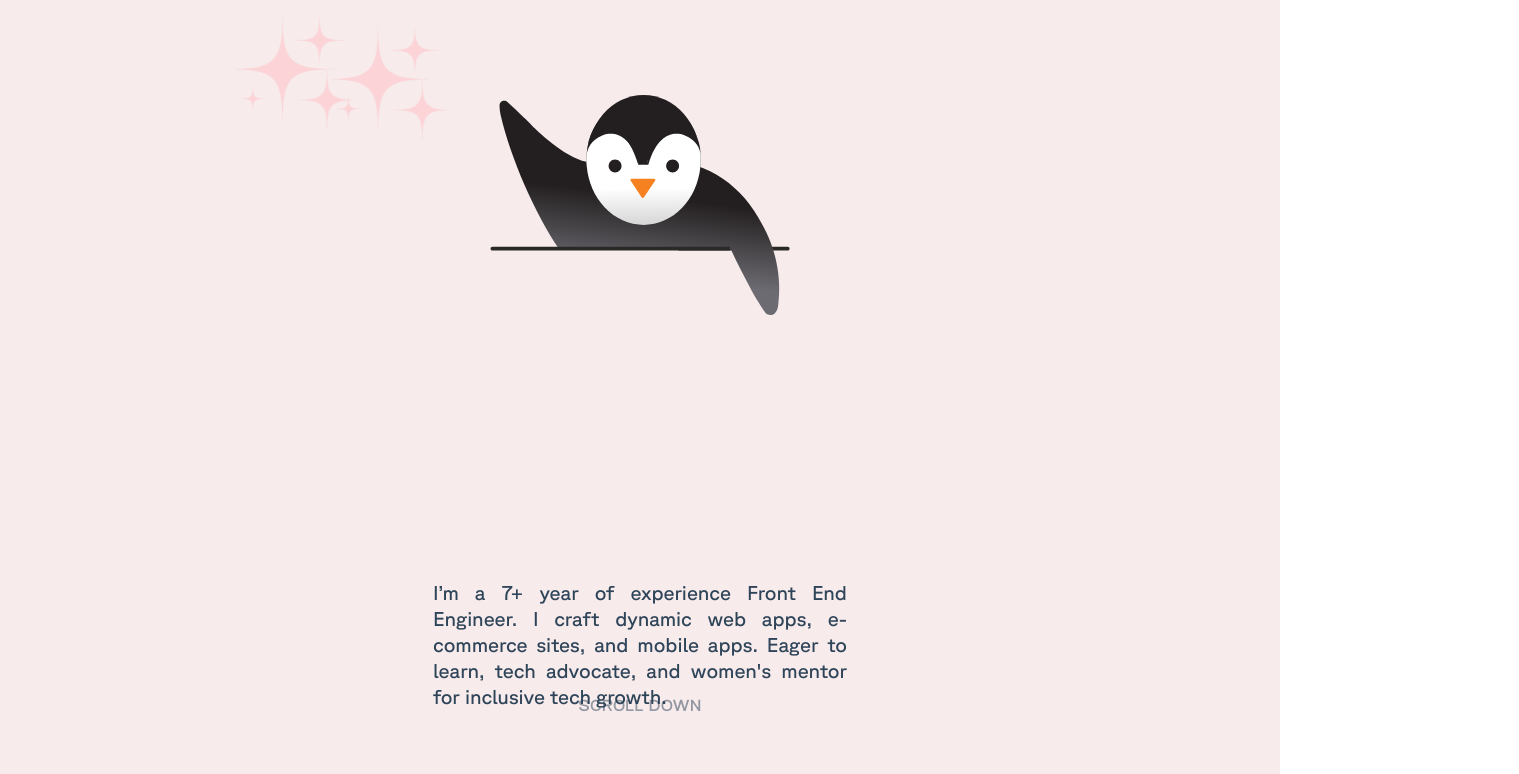
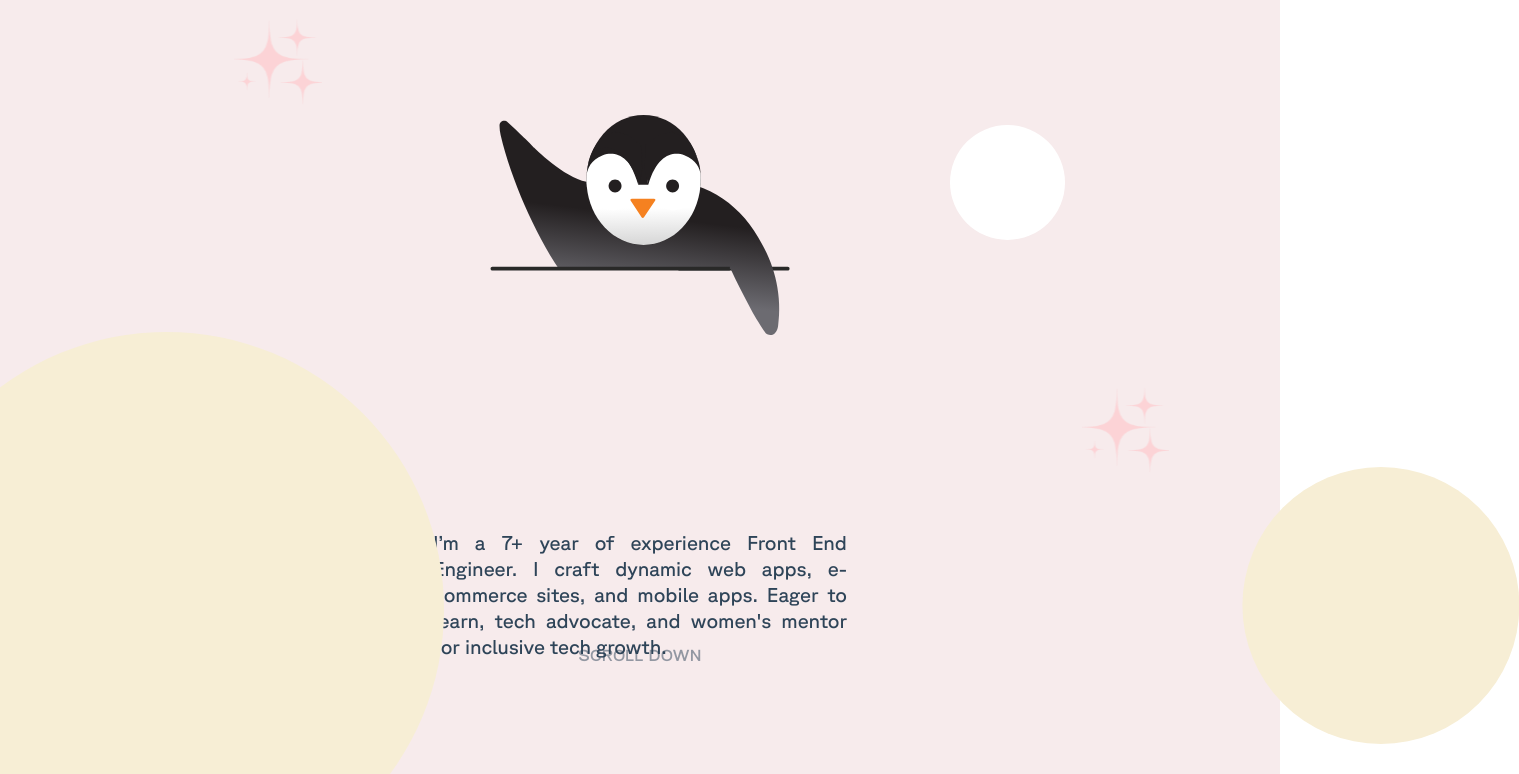
Before and after one commit to tatellog/next-vercel, a Next.js app: page /about in a window 1280 px wide. Shown: the part 290-1064 px from the top of the page, 1519 px wide, since content can reach past the window. Built offline with nearby package versions, Linux system fonts and the light colour scheme; a web font is replaced by a local one.

Commit message:
Add responsive to bigCircle component

```diff
--- a/src/components/atoms/Circle/Ilustration/styles.ts
+++ b/src/components/atoms/Circle/Ilustration/styles.ts
@@ -9,17 +9,17 @@ export const IllustrationContainer = styled.div`
   place-items: center;
 
   & #spark-left {
-    top: -12rem;
-    width: 10.71894rem;
-    height: 8.08725rem;
+    width: 8.71894rem;
+    height: 6.08725rem;
     left: -27rem;
     opacity: 0.6;
+    top: -13rem;
   }
   & #spark-right {
-    bottom: 8rem;
-    right: 15rem;
-    width: 10.71894rem;
-    height: 8.08725rem;
+    top: 10rem;
+    right: -30rem;
+    width: 8.71894rem;
+    height: 6.08725rem;
     opacity: 0.6;
   }
 
@@ -31,25 +31,15 @@ export const IllustrationContainer = styled.div`
   & #body {
     width: 18.71894rem;
     height: 14.08725rem;
+    position: absolute;
+    z-index: 2;
     @media screen and (max-width: ${breakpoints.iPhone14ProMax
         .width}) and (max-height: ${breakpoints.iPhone14ProMax.height}) {
-      width: 8.05231rem;
-      height: 8.5rem;
-      top: 2.5rem;
-      left: 2.5rem;
+      width: 12.05231rem;
+      height: 12.5rem;
+      top: 50%;
+
       position: relative;
     }
   }
 `
-export const Line = styled.div`
-  width: 20.73819rem;
-  height: 0.2rem;
-
-  background-color: #292928;
-  transform: translateY(6.3rem);
-
-  @media screen and (max-width: ${breakpoints.iPhone14ProMax
-      .width}) and (max-height: ${breakpoints.iPhone14ProMax.height}) {
-    transform: translateY(4.7rem);
-  }
-`
--- a/src/components/molecules/AboutHeading/styles.ts
+++ b/src/components/molecules/AboutHeading/styles.ts
@@ -26,11 +26,11 @@ export const AboutContentHeader = styled.div`
   white-space: nowrap;
   margin-right: 2rem;
   & #scroll-message {
-    position: relative;
+    position: absolute;
     z-index: 1;
     display: block;
     left: 8%;
-    top: 30rem;
+    top: 40rem;
     opacity: 1;
   }
 
@@ -40,8 +40,8 @@ export const AboutContentHeader = styled.div`
   }
 
   @media screen and (max-width: ${breakpoints.iPhone14ProMax.width}) and (max-height: ${breakpoints.iPhone14ProMax.height}) {
-    margin-top: 27vh;
-  }
+  height: 200px;
+}
 `
 
 export const Title = styled.div`
--- a/src/components/molecules/ParallaxScroll/index.tsx
+++ b/src/components/molecules/ParallaxScroll/index.tsx
@@ -1,10 +1,14 @@
 import React from 'react'
 import { useInView } from 'react-intersection-observer'
-import { motion, useTransform, useViewportScroll } from 'framer-motion'
+import { motion, useScroll, useTransform } from 'framer-motion'
 
 import AboutHeading from '../AboutHeading'
 
 import {
+  CircleHight,
+  CircleMedium,
+  CircleSmall,
+  Divider,
   ParallaxContainer,
   ShapesContainer,
   TextContainer,
@@ -15,11 +19,14 @@ import {
 import Illustration from '@/components/atoms/Circle/Ilustration'
 
 const Parallax = () => {
-  const { scrollY } = useViewportScroll()
-  const y1 = useTransform(scrollY, [300, 200], [200, 100])
-  const y2 = useTransform(scrollY, [0, 100], [-250, 250])
+  const { scrollY } = useScroll()
+  const y1 = useTransform(scrollY, [300, 200], [130, 120])
+  const y2 = useTransform(scrollY, [0, 100], [-250, 240])
   const x2 = useTransform(scrollY, [100, 0], [-150, 400])
   const scaleShapesContainer = useTransform(scrollY, [0, 100], [1, 0.65])
+  const scaleCircleSmall = useTransform(scrollY, [0, 100], [1, 2.8])
+  const translateYCircleSmall = useTransform(scrollY, [0, 100], [-100, -100])
+  const translateXCircleSmall = useTransform(scrollY, [0, 100], [200, -170])
 
   const [ref, inView] = useInView({
     threshold: 0.5,
@@ -42,21 +49,30 @@ const Parallax = () => {
         style={{ y: y1, x: 0, scale: scaleShapesContainer }}
       >
         <Illustration />
+        <CircleSmall
+          style={{
+            y: translateYCircleSmall,
+            x: translateXCircleSmall,
+            scale: scaleCircleSmall,
+          }}
+        />
       </ShapesContainer>
       <motion.div className="heading-container" style={{ y: y2, x: x2 }}>
         <AboutHeading />
       </motion.div>
-      <div style={{ height: 350 }} />
+      <Divider />
       <div style={{ position: 'fixed', top: 0, left: 0 }}>
         {' '}
         {'is in view? ' + inView}
       </div>
+      <CircleHight />
+      <CircleMedium />
+
       <TextContainer
         animate={inView ? 'visible' : 'hidden'}
         variants={variants}
         transition={{ duration: 2, ease: 'easeOut' }}
         ref={ref}
-        className="magic"
       >
         <TextDescription>
           I’m a 7+ year of experience Front End Engineer. I craft dynamic web
@@ -64,6 +80,7 @@ const Parallax = () => {
           advocate, and women&apos;s mentor for inclusive tech growth.
         </TextDescription>
       </TextContainer>
+
       <TitleHint id="scroll-message" className="animate-down">
         Scroll down
       </TitleHint>
--- a/src/components/molecules/ParallaxScroll/styles.ts
+++ b/src/components/molecules/ParallaxScroll/styles.ts
@@ -2,6 +2,7 @@ import { motion } from 'framer-motion'
 import styled from 'styled-components'
 
 import colors from '@/theme/colors'
+import { breakpoints } from '@/theme/constants'
 
 export const ParallaxContainer = styled.div`
   text-align: center;
@@ -14,6 +15,8 @@ export const ParallaxContainer = styled.div`
     height: 150px;
     margin-left: auto;
     margin-right: auto;
+    position: relative;
+    z-index: 2;
   }
 
   & .heading-container {
@@ -43,6 +46,15 @@ export const TextContainer = styled(motion.div)`
   margin-left: auto;
   margin-right: auto;
 `
+
+export const Divider = styled.div`
+  height: 300px;
+  @media screen and (max-width: ${breakpoints.iPhone14ProMax
+      .width}) and (max-height: ${breakpoints.iPhone14ProMax.height}) {
+    height: 200px;
+  }
+`
+
 export const TextDescription = styled.p`
   color: #2e4458;
   font-family: GT Planar;
@@ -53,6 +65,10 @@ export const TextDescription = styled.p`
   width: 25.875rem;
   height: 7.3rem;
   text-align: justify;
+  @media screen and (max-width: ${breakpoints.iPhone14ProMax
+      .width}) and (max-height: ${breakpoints.iPhone14ProMax.height}) {
+    display: none;
+  }
 `
 
 export const TitleHint = styled.span`
@@ -65,3 +81,56 @@ export const TitleHint = styled.span`
   letter-spacing: 0.0625rem;
   text-transform: uppercase;
 `
+export const CircleHight = styled.div`
+  width: 34.6875rem;
+  height: 34.6875rem;
+  transform: translate(-20%, 40%);
+  border-radius: 34.6875rem;
+  background: #f7eed5;
+  position: fixed;
+  top: 25rem;
+  z-index: 1;
+  @media screen and (max-width: ${breakpoints.iPhone14ProMax
+      .width}) and (max-height: ${breakpoints.iPhone14ProMax.height}) {
+    width: 26.6875rem;
+    height: 28.6875rem;
+    transform: translate(-13%, -8%);
+    border-radius: 26.6875rem;
+    position: absolute;
+  }
+`
+
+export const CircleMedium = styled.div`
+  top: 30rem;
+  width: 17.3125rem;
+  height: 17.3125rem;
+  border-radius: 17.3125rem;
+  right: 50%;
+  transform: translate(320%, 100%);
+  background: #f7eed5;
+  position: absolute;
+  @media screen and (max-width: ${breakpoints.iPhone14ProMax
+      .width}) and (max-height: ${breakpoints.iPhone14ProMax.height}) {
+    display: none;
+  }
+`
+
+export const CircleSmall = styled(motion.div)`
+  width: 7.1875rem;
+  height: 7.1875rem;
+  position: absolute;
+  border-radius: 34.6875rem;
+  background: #fff;
+  right: -100%;
+  top: 50%;
+
+  @media screen and (max-width: ${breakpoints.iPhone14ProMax
+      .width}) and (max-height: ${breakpoints.iPhone14ProMax.height}) {
+    width: 4.6875rem;
+    height: 4.6875rem;
+    border-radius: 4.6875rem;
+    display: flex;
+    top: 14rem;
+    right: -8rem;
+  }
+`
--- a/src/pages/about/index.tsx
+++ b/src/pages/about/index.tsx
@@ -1,4 +1,5 @@
 import React from 'react'
+import { motion } from 'framer-motion'
 import styled from 'styled-components'
 
 import { PageLayout } from '@/components/layouts/PageLayout'
@@ -25,7 +26,9 @@ const AboutPageContainer = styled.div`
 const AboutPage: React.FC = () => (
   <PageLayout>
     <AboutPageContainer id="about-page">
-      <Parallax />
+      <motion.div>
+        <Parallax />
+      </motion.div>
     </AboutPageContainer>
   </PageLayout>
 )
```
